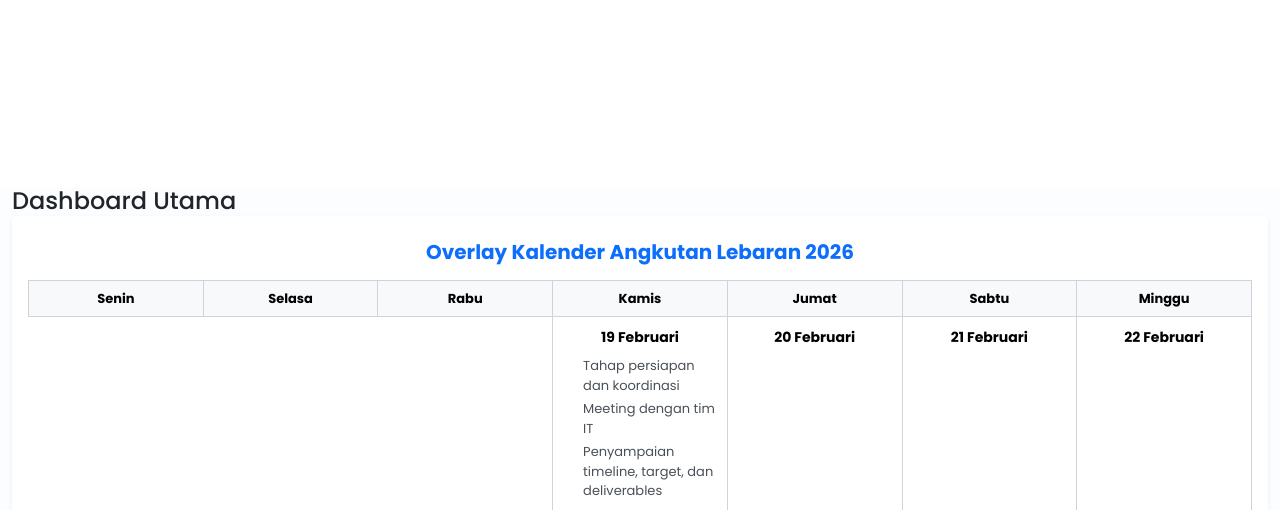
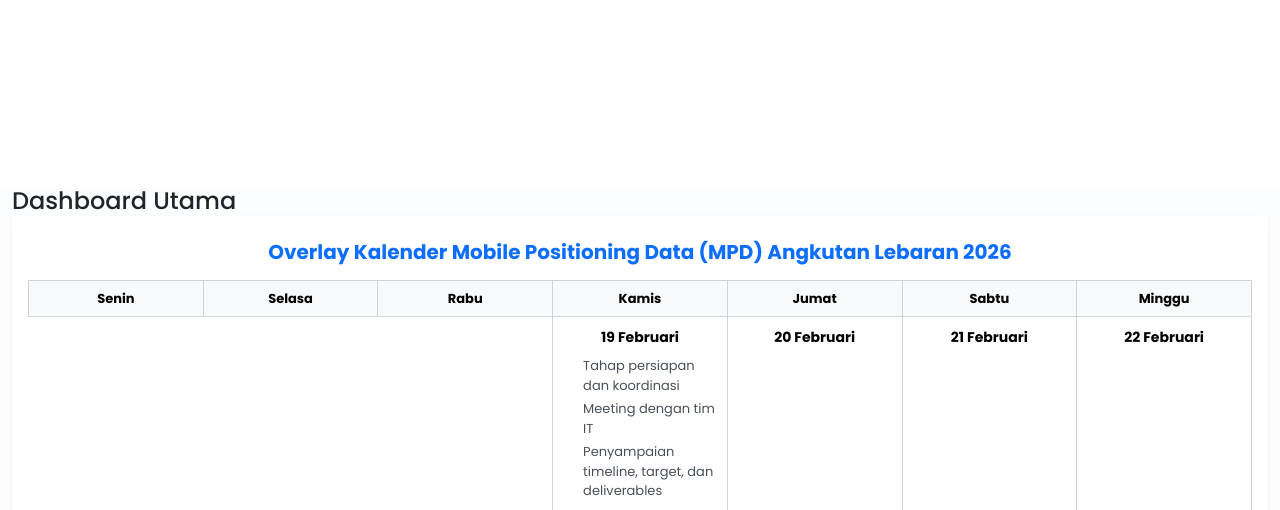
Before and after one commit to dafayape/mpd_angleb_2026, a Laravel app: page / in a window 1280 px wide. Shown: the part 3676-4186 px from the top of the page. Run offline with Laravel 12, Linux system fonts and the light colour scheme; the visitor is signed in with stand-in values (Sample User, id 1); data that the repository does not hold is empty; style sheets or scripts are compiled from the project's sources; parts of the project's set-up code (start-up, migrations or seed data) failed here and were passed over; some libraries are stand-ins or nearby versions.

Commit message:
Update: Dashboard

```diff
--- a/resources/views/dashboard/index.blade.php
+++ b/resources/views/dashboard/index.blade.php
@@ -19,7 +19,8 @@
         <div class="col-12">
             <div class="card shadow-sm border-0">
                 <div class="card-header bg-white border-bottom-0 pt-4 pb-0 text-center">
-                    <h5 class="fw-bold text-primary mb-0">Overlay Kalender Angkutan Lebaran 2026</h5>
+                    <h5 class="fw-bold text-primary mb-0">Overlay Kalender Mobile Positioning Data (MPD) Angkutan Lebaran
+                        2026</h5>
                 </div>
                 <div class="card-body">
                     <div class="table-responsive-xl mb-0">
```
